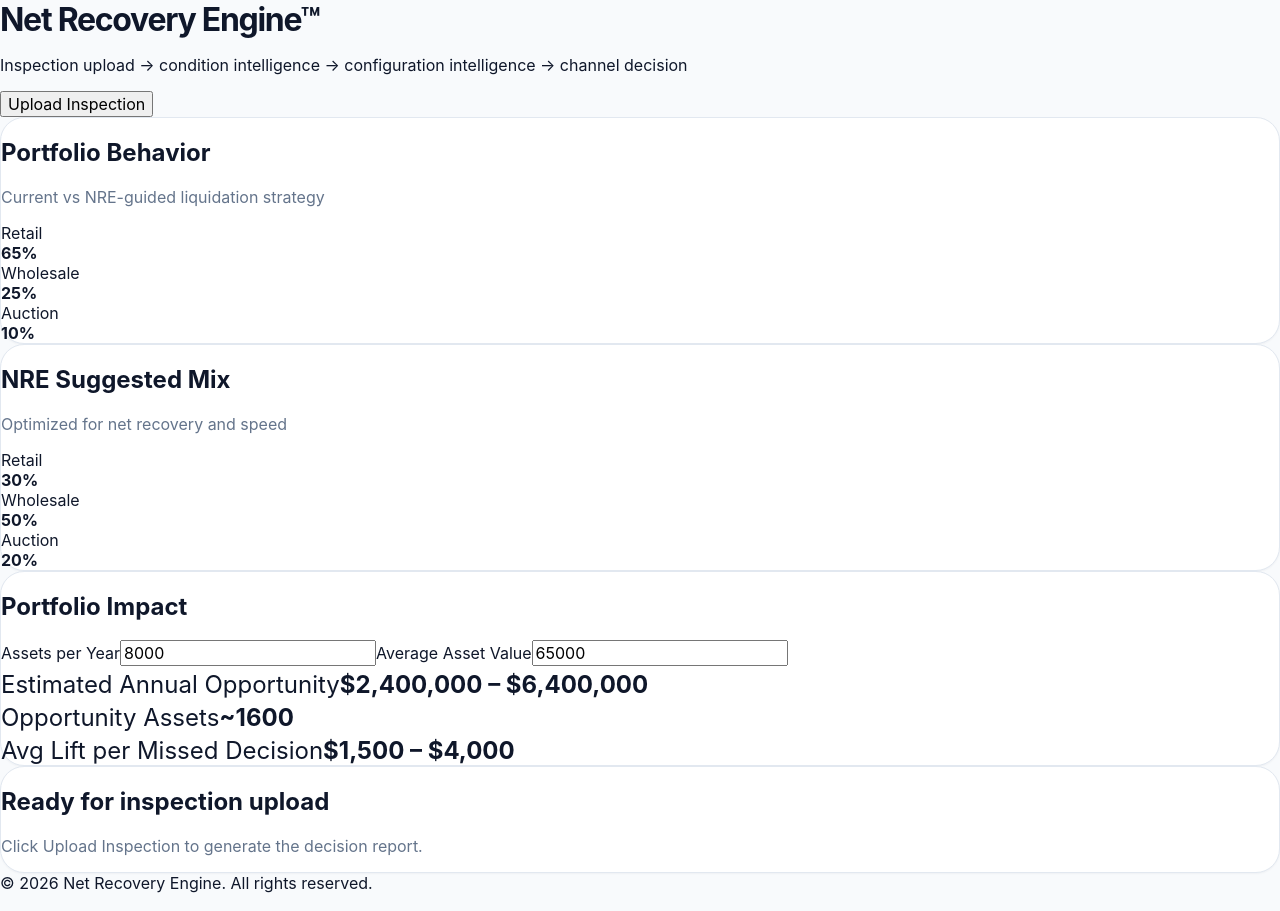
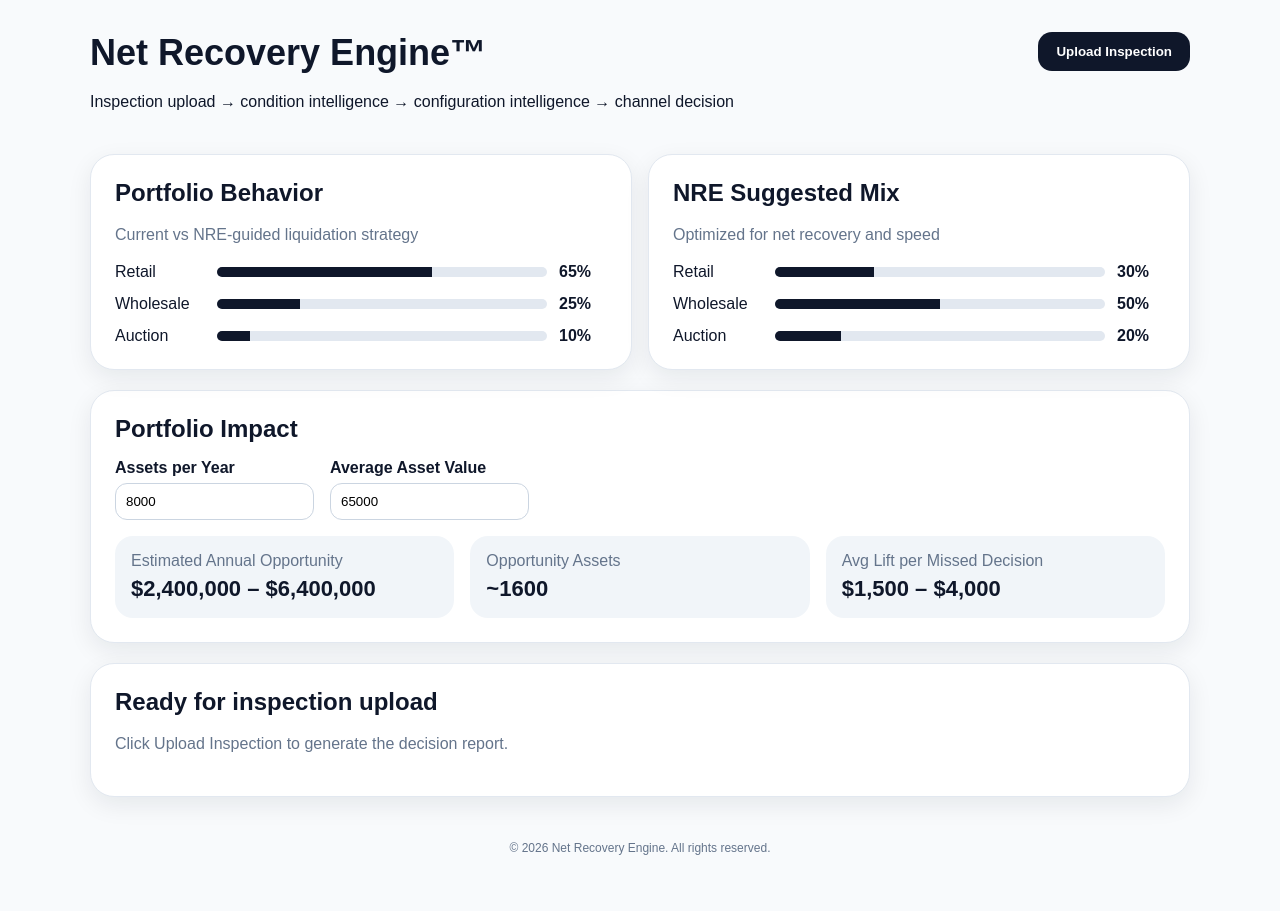
Before and after one commit to DirtDog13416/Net-Recovery-Engine, a React (Vite) app: page / in a window 1280 px wide. Built offline with nearby package versions, Linux system fonts and the light colour scheme.

Commit message:
Update styles.css

```diff
--- a/src/styles.css
+++ b/src/styles.css
@@ -1,74 +1,184 @@
-:root { font-family: Inter, ui-sans-serif, system-ui, -apple-system, BlinkMacSystemFont, "Segoe UI", sans-serif; color: #0f172a; background: #f8fafc; }
-* { box-sizing: border-box; }
-body { margin: 0; }
-button, input { font: inherit; }
-.app-shell { min-height: 100vh; background: #f8fafc; padding: 24px; }
-.container { max-width: 1180px; margin: 0 auto; display: flex; flex-direction: column; gap: 24px; }
-.header { display: flex; justify-content: space-between; align-items: flex-start; gap: 16px; flex-wrap: wrap; }
-h1 { font-size: 32px; margin: 0; letter-spacing: -0.04em; }
-.header p { margin: 6px 0 0; color: #64748b; }
-.card { background: white; border: 1px solid #e2e8f0; border-radius: 24px; box-shadow: 0 1px 2px rgba(15,23,42,0.04); }
-.card-header { padding: 20px 20px 0; }
-.card-title { font-size: 18px; font-weight: 700; }
-.card-description { margin-top: 4px; color: #64748b; font-size: 14px; }
-.card-content { padding: 20px; }
-.button { border: 0; border-radius: 16px; padding: 10px 16px; background: #0f172a; color: white; display: inline-flex; align-items: center; gap: 8px; cursor: pointer; }
-.two-col { display: grid; grid-template-columns: repeat(2, 1fr); gap: 24px; }
-.three-col { display: grid; grid-template-columns: repeat(3, 1fr); gap: 16px; }
-.input-grid { display: grid; grid-template-columns: repeat(3, 1fr); gap: 16px; margin-bottom: 20px; }
-.metric-grid { display: grid; grid-template-columns: repeat(3, 1fr); gap: 16px; }
-.metric-box, .summary-box { background: #f1f5f9; border-radius: 18px; padding: 16px; }
-.metric-box span, .summary-box span, .muted { color: #64748b; display: block; }
-.metric-box strong, .summary-box strong, .metric { display: block; font-size: 24px; margin-top: 4px; color: #0f172a; }
-.metric-box small, .summary-box small { color: #64748b; display: block; margin-top: 4px; line-height: 1.35; }
-.assumption { margin-top: 16px; color: #64748b; font-size: 12px; }
-.section-label { color: #334155; font-weight: 600; margin-bottom: 12px; }
-.percent-row { margin-bottom: 16px; }
-.percent-label { display: flex; justify-content: space-between; font-size: 14px; margin-bottom: 6px; }
-.percent-label span { color: #64748b; }
-.bar-track { height: 8px; background: #e2e8f0; border-radius: 999px; overflow: hidden; }
-.bar-fill { height: 100%; background: #64748b; }
-.bar-fill.dark { background: #0f172a; }
-.number-input > span { display: block; color: #475569; font-size: 14px; margin-bottom: 6px; }
-.input-shell { display: flex; align-items: center; border: 1px solid #cbd5e1; background: white; border-radius: 16px; padding: 10px 12px; }
-.input-prefix { color: #64748b; margin-right: 4px; }
-.input-shell input { border: 0; outline: 0; width: 100%; background: transparent; }
-.empty-card { border-style: dashed; border-width: 2px; text-align: center; color: #64748b; }
-.summary-grid { display: grid; grid-template-columns: repeat(4, 1fr); gap: 16px; }
-.tabs-list { position: sticky; top: 16px; z-index: 10; display: grid; grid-template-columns: repeat(7, minmax(0, 1fr)); background: white; border-radius: 18px; box-shadow: 0 1px 4px rgba(15,23,42,0.08); padding: 4px; gap: 4px; margin-bottom: 24px; }
-.tab-trigger { border: 0; background: transparent; padding: 10px 8px; border-radius: 14px; cursor: pointer; color: #475569; }
-.tab-trigger.active { background: #0f172a; color: white; }
-.tab-content { display: flex; flex-direction: column; gap: 24px; }
-.hero-card { background: #020617; color: white; border: 0; }
-.hero-card h2 { margin: 6px 0 20px; font-size: 32px; letter-spacing: -0.04em; }
-.eyebrow { font-size: 12px; color: rgba(255,255,255,0.6); letter-spacing: .08em; }
-.hero-metrics { display: grid; grid-template-columns: repeat(3, 1fr); gap: 18px; padding-top: 16px; border-top: 1px solid rgba(255,255,255,0.2); }
-.hero-metrics span { display: block; font-size: 12px; color: rgba(255,255,255,0.6); }
-.hero-metrics strong { display: block; font-size: 20px; margin-top: 4px; }
-.hero-metrics small { color: rgba(255,255,255,0.6); display: block; margin-top: 4px; }
-.check-line { display: flex; gap: 10px; margin-bottom: 12px; color: #334155; }
-.note-row { border-bottom: 1px solid #e2e8f0; padding-bottom: 12px; margin-bottom: 12px; }
-.note-row strong, .note-row span { display: block; }
-.note-row span { color: #475569; margin-top: 4px; }
-.comps-layout { display: grid; grid-template-columns: 1fr 1fr; gap: 24px; }
-.comps-row { display: grid; grid-template-columns: 90px 90px 120px 130px; gap: 10px; padding: 10px 8px; align-items: center; border-radius: 12px; }
-.comps-header { font-weight: 700; color: #334155; border-bottom: 1px solid #e2e8f0; border-radius: 0; }
-.highlight-row { background: #f1f5f9; }
-.comps-row span:first-child { text-transform: capitalize; font-weight: 600; }
-.chart-placeholder { aspect-ratio: 1 / 1; background: #f1f5f9; border: 1px dashed #cbd5e1; border-radius: 18px; display: flex; align-items: center; justify-content: center; color: #64748b; }
-.component-row, .attachment-row, .scenario-row, .repair-row { border: 1px solid #e2e8f0; border-radius: 18px; padding: 16px; margin-bottom: 14px; display: flex; justify-content: space-between; gap: 16px; }
-.component-row span, .attachment-row span, .scenario-row span, .repair-row span { color: #64748b; display: block; margin-top: 4px; }
-.condition-score { min-width: 140px; text-align: right; }
-.condition-score i { display: inline-block; width: 10px; height: 10px; border-radius: 999px; margin-right: 8px; }
-.red { background: #ef4444; }
-.amber { background: #f59e0b; }
-.green { background: #10b981; }
-.repair-row > div:first-child, .attachment-row > div:first-child { display: flex; gap: 12px; }
-.repair-row > div:last-child, .attachment-row > div:last-child, .scenario-row > div:last-child { text-align: right; min-width: 160px; }
-.total-row { background: #f1f5f9; border-radius: 16px; padding: 14px 16px; display: flex; justify-content: space-between; margin-top: 10px; }
-.badge { display: inline-flex; align-items: center; background: #0f172a; color: white; border-radius: 999px; padding: 4px 9px; font-size: 12px; margin-top: 8px; }
-.scenario-row.recommended { border-color: #0f172a; background: #f8fafc; }
-.scenario-row div:last-child span { display: inline-flex; align-items: center; justify-content: flex-end; gap: 4px; }
-.positive { color: #059669 !important; }
-.negative { color: #dc2626 !important; }
-@media (max-width: 900px) { .two-col, .three-col, .metric-grid, .summary-grid, .comps-layout { grid-template-columns: 1fr; } .input-grid { grid-template-columns: 1fr; } .tabs-list { grid-template-columns: repeat(2, minmax(0, 1fr)); position: static; } .hero-metrics { grid-template-columns: 1fr; } .comps-row { grid-template-columns: 1fr 1fr; } }
+body {
+  margin: 0;
+  font-family: Arial, sans-serif;
+  background: #f8fafc;
+  color: #0f172a;
+}
+
+.page {
+  max-width: 1100px;
+  margin: 0 auto;
+  padding: 32px;
+}
+
+.hero {
+  display: flex;
+  justify-content: space-between;
+  gap: 24px;
+  align-items: flex-start;
+  margin-bottom: 24px;
+}
+
+h1 {
+  font-size: 36px;
+  margin: 0 0 8px;
+}
+
+h2 {
+  margin: 0 0 8px;
+}
+
+p {
+  line-height: 1.5;
+}
+
+button {
+  background: #0f172a;
+  color: white;
+  border: 0;
+  border-radius: 14px;
+  padding: 12px 18px;
+  cursor: pointer;
+  font-weight: 700;
+}
+
+.card {
+  background: white;
+  border-radius: 24px;
+  padding: 24px;
+  margin-bottom: 20px;
+  box-shadow: 0 8px 24px rgba(15, 23, 42, 0.08);
+  border: 1px solid #e2e8f0;
+}
+
+.card.dark {
+  background: #020617;
+  color: white;
+}
+
+.grid {
+  display: grid;
+  gap: 16px;
+}
+
+.two {
+  grid-template-columns: repeat(2, 1fr);
+}
+
+.three {
+  grid-template-columns: repeat(3, 1fr);
+}
+
+.metric {
+  background: #f1f5f9;
+  border-radius: 18px;
+  padding: 16px;
+}
+
+.metric span,
+.muted,
+small {
+  color: #64748b;
+}
+
+.metric strong {
+  display: block;
+  font-size: 22px;
+  margin-top: 6px;
+}
+
+.barrow {
+  display: grid;
+  grid-template-columns: 90px 1fr 48px;
+  gap: 12px;
+  align-items: center;
+  margin-top: 14px;
+}
+
+.barrow div {
+  height: 10px;
+  background: #e2e8f0;
+  border-radius: 999px;
+  overflow: hidden;
+}
+
+.barrow b {
+  display: block;
+  height: 100%;
+  background: #0f172a;
+}
+
+.inputs {
+  display: flex;
+  gap: 16px;
+  margin: 16px 0;
+}
+
+label {
+  display: grid;
+  gap: 6px;
+  font-weight: 700;
+}
+
+input {
+  border: 1px solid #cbd5e1;
+  border-radius: 12px;
+  padding: 10px;
+}
+
+.tabs {
+  display: flex;
+  gap: 10px;
+  margin-bottom: 20px;
+  flex-wrap: wrap;
+}
+
+.tabs button {
+  background: white;
+  color: #0f172a;
+  border: 1px solid #cbd5e1;
+}
+
+.tabs button.active {
+  background: #0f172a;
+  color: white;
+}
+
+.scenario {
+  display: flex;
+  justify-content: space-between;
+  gap: 20px;
+  border-bottom: 1px solid #e2e8f0;
+  padding: 16px 0;
+}
+
+.scenario:last-child {
+  border-bottom: 0;
+}
+
+.eyebrow {
+  color: #94a3b8;
+  font-size: 12px;
+  letter-spacing: 0.12em;
+  font-weight: 700;
+}
+
+footer {
+  text-align: center;
+  color: #64748b;
+  font-size: 12px;
+  padding: 24px;
+}
+
+@media (max-width: 800px) {
+  .two,
+  .three {
+    grid-template-columns: 1fr;
+  }
+
+  .hero,
+  .inputs,
+  .scenario {
+    flex-direction: column;
+  }
+}
```
